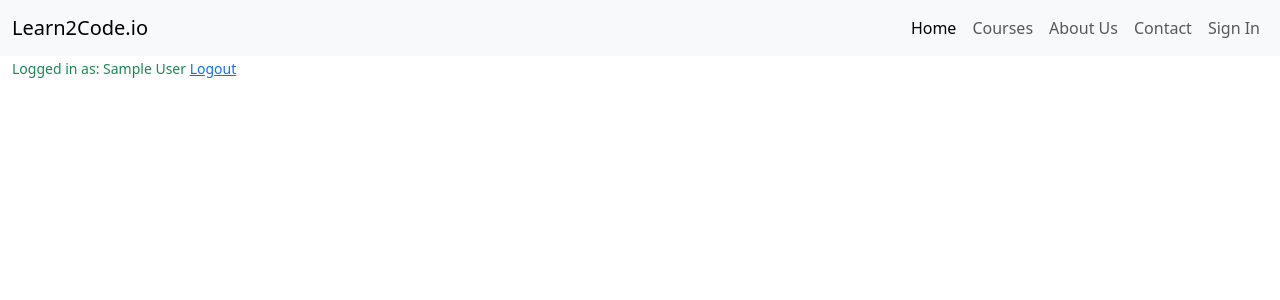
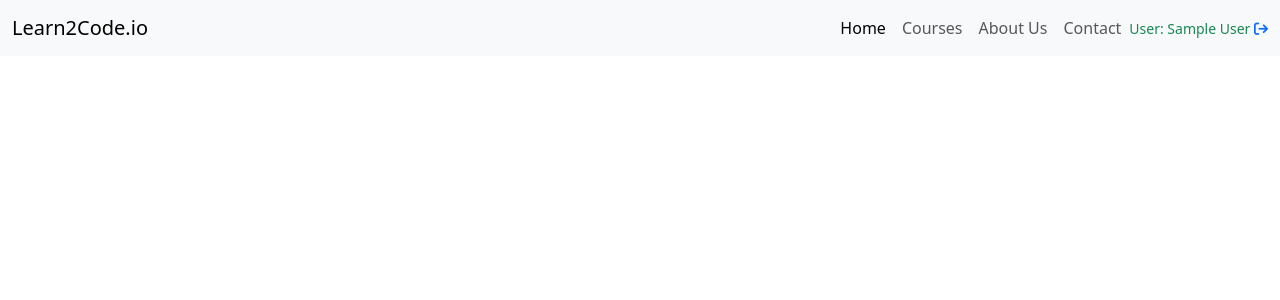
Before and after one commit to codeHysteria28/php-final-project, a PHP site: page /index.php in a window 1280 px wide. Shown: the top 300 px of the page. Run offline with PHP 8.4, Linux system fonts and the light colour scheme; the visitor is signed in with stand-in values (Sample User, id 1); some libraries are stand-ins or nearby versions.

Commit message:
fixed redirection after successfull login/register to include 1sec of delay to redirect, also modified how a logged in user is displayed and icon for logout

```diff
--- a/index.php
+++ b/index.php
@@ -8,5 +8,4 @@ include "src/templates/header.php";
 ?>
 
 
-
 <?php include "src/templates/footer.php" ?>
--- a/src/Database.php
+++ b/src/Database.php
@@ -7,7 +7,7 @@ class Database {
         try{
             $servername = "localhost";
             $username = "root";
-            $password = "root";
+            $password = "";
             $dbname = "phpfinalproject";
 
             $this->dbConnection = new PDO("mysql:host=$servername;dbname=$dbname", $username, $password);
--- a/src/signUp.php
+++ b/src/signUp.php
@@ -20,13 +20,11 @@ if(isset($_POST['submit'])) {
         if(!empty($name) && !empty($password) && !empty($email)){
             $user = new User($dbConnection, $name, $password, $email);
             $user->registerUser();
-            header('location: login.php');
-            exit();
         }else {
-            echo "Please, fill all required field !";
+            displayMessage("error", "Please, fill all required field !");
         }
     }catch (Exception $ex){
-        echo "Error: " . $ex->getMessage();
+        displayMessage("error", "Error: " . $ex->getMessage());
     }
 }
 
--- a/src/templates/footer.php
+++ b/src/templates/footer.php
@@ -1,5 +1,6 @@
 </div>
 <script src="https://cdn.jsdelivr.net/npm/@popperjs/core@2.11.8/dist/umd/popper.min.js" integrity="sha384-I7E8VVD/ismYTF4hNIPjVp/Zjvgyol6VFvRkX/vR+Vc4jQkC+hVqc2pM8ODewa9r" crossorigin="anonymous"></script>
 <script src="https://cdn.jsdelivr.net/npm/bootstrap@5.3.5/dist/js/bootstrap.min.js" integrity="sha384-VQqxDN0EQCkWoxt/0vsQvZswzTHUVOImccYmSyhJTp7kGtPed0Qcx8rK9h9YEgx+" crossorigin="anonymous"></script>
+<script src="https://kit.fontawesome.com/ddac515f53.js" crossorigin="anonymous"></script>
 </body>
 </html>
--- a/src/templates/header.php
+++ b/src/templates/header.php
@@ -34,19 +34,19 @@ session_start();
                 <li class="nav-item">
                     <a class="nav-link" href="<?php echo BASE_URL; ?>src/contact.php">Contact</a>
                 </li>
-                <li class="nav-item">
-                    <a class="nav-link" href="<?php echo BASE_URL; ?>src/login.php">Sign In</a>
-                </li>
+                <?php
+                if(isset($_SESSION['Active']) && $_SESSION['Active']){
+                    echo '<li class="nav-item mt-2"><small class="text-success">User: ';
+                    echo $_SESSION['Name'];
+                    echo '&nbsp;<a href="' . BASE_URL . 'src/logout.php"><i class="fa-solid fa-arrow-right-from-bracket ml-2"></i></a></small></li>';
+                }else {
+                    echo '<li class="nav-item">';
+                    echo '<a class="nav-link" href="' . BASE_URL . 'src/login.php">Sign In</a>';
+                    echo '</li>';
+                }
+                ?>
             </ul>
         </div>
     </div>
 </nav>
 <div class="container-fluid">
-<?php
-    if(isset($_SESSION['Active']) && $_SESSION['Active']){
-        echo '<p class="ml-5"><small class="text-success">Logged in as: ';
-        echo $_SESSION['Name'];
-        echo ' <a href="' . BASE_URL . 'src/logout.php">Logout</a>';
-        echo '</small></p>';
-    }
-?>
```
Also changed, not shown: src/User.php (+5 -3 lines).
